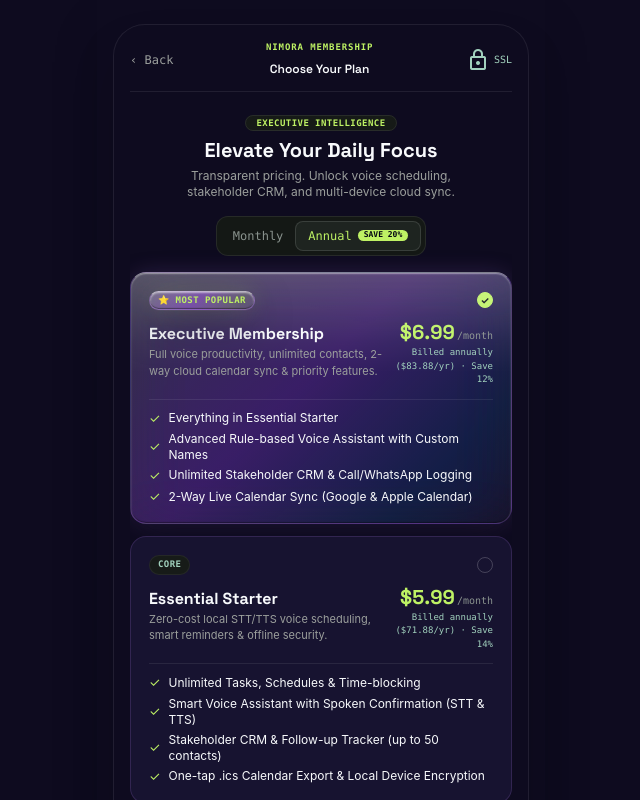
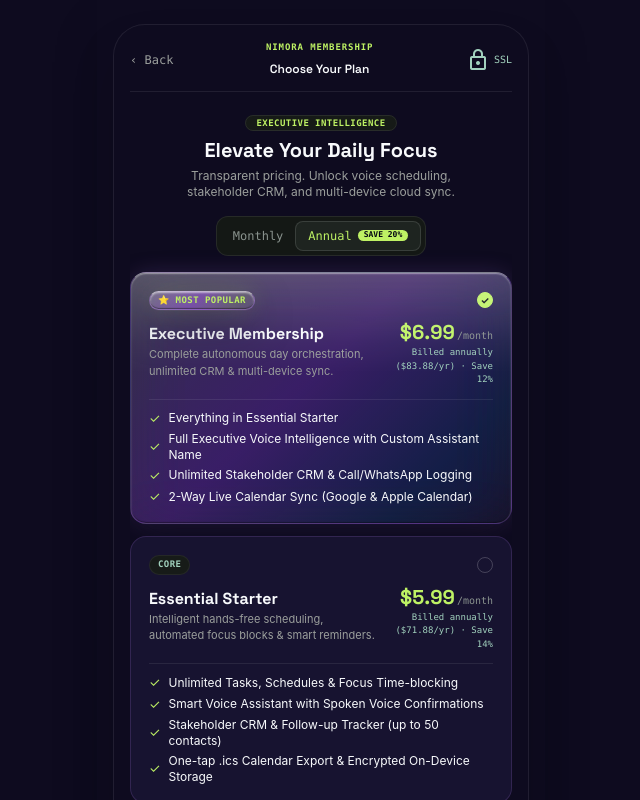
Before and after one commit to sudarshaancreations-debug/daily-planner-, a Next.js app: page /payments in a window 1280 px wide. Shown: the top 800 px of the page, without its empty margins (319-959 px from the left). Built offline with nearby package versions, Linux system fonts and the light colour scheme.

Commit message:
fix(copy): replace technical developer jargon with executive value-driven messaging

```diff
--- a/src/nimora/screens/WidgetAndSettingsScreens.tsx
+++ b/src/nimora/screens/WidgetAndSettingsScreens.tsx
@@ -1162,13 +1162,13 @@
       annualPrice: '$5.99',
       period: '/month',
       billedNote: billingCycle === 'annual' ? 'Billed annually ($71.88/yr) · Save 14%' : 'Billed monthly ($6.99/mo)',
-      description: 'Zero-cost local STT/TTS voice scheduling, smart reminders & offline security.',
+      description: 'Intelligent hands-free scheduling, automated focus blocks & smart reminders.',
       features: [
-        'Unlimited Tasks, Schedules & Time-blocking',
-        'Smart Voice Assistant with Spoken Confirmation (STT & TTS)',
+        'Unlimited Tasks, Schedules & Focus Time-blocking',
+        'Smart Voice Assistant with Spoken Voice Confirmations',
         'Stakeholder CRM & Follow-up Tracker (up to 50 contacts)',
-        'One-tap .ics Calendar Export & Local Device Encryption',
-        'Home Screen Push-to-Talk Quick Widget',
+        'One-tap .ics Calendar Export & Encrypted On-Device Storage',
+        'Home Screen Push-to-Talk Quick Action Widget',
       ],
       notIncluded: [
         '2-Way Live Google/Apple Calendar Cloud Sync',
@@ -1182,14 +1182,14 @@
       annualPrice: '$6.99',
       period: '/month',
       billedNote: billingCycle === 'annual' ? 'Billed annually ($83.88/yr) · Save 12%' : 'Billed monthly ($7.99/mo)',
-      description: 'Full voice productivity, unlimited contacts, 2-way cloud calendar sync & priority features.',
+      description: 'Complete autonomous day orchestration, unlimited CRM & multi-device sync.',
       features: [
         'Everything in Essential Starter',
-        'Advanced Rule-based Voice Assistant with Custom Names',
+        'Full Executive Voice Intelligence with Custom Assistant Name',
         'Unlimited Stakeholder CRM & Call/WhatsApp Logging',
         '2-Way Live Calendar Sync (Google & Apple Calendar)',
-        'Direct WhatsApp & Phone Follow-up Triggers',
-        'Multi-Device Real-time Synchronization',
+        'Instant WhatsApp & Direct Phone Follow-up Shortcuts',
+        'Real-Time Multi-Device Cloud Synchronization',
       ],
       notIncluded: [],
     },
```
